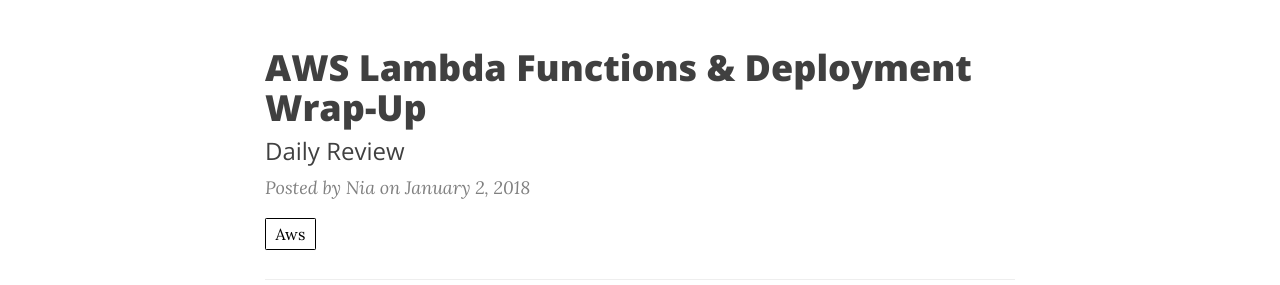
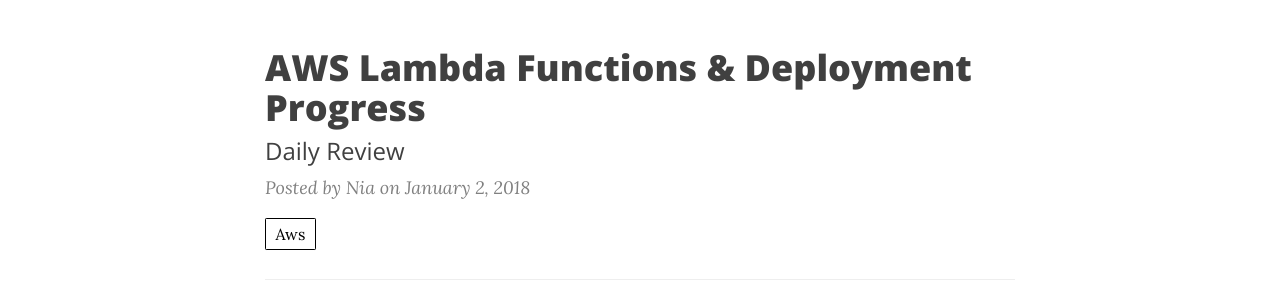
Before and after one commit to niamurrell/jekyll-blog, a Jekyll site: the page built from index.html, in a window 1280 px wide and 900 px high. Shown: the part 300-585 px from the top of the window. Built offline with Jekyll 4.4.1, drawn with Linux system fonts in a browser that asks for light colours; nearby versions of some CDN libraries; the list of posts is cut into pages by our own code.

Commit message:
Add today's post

```diff
--- a/_posts/2018-01-02-site-is-live.md
+++ b/_posts/2018-01-02-aws-deployment-cont.md
@@ -1,6 +1,6 @@
 ---
 layout:     post
-title:      AWS Lambda Functions & Deployment Wrap-Up
+title:      AWS Lambda Functions & Deployment Progress
 author:     Nia
 tags: 		  AWS
 subtitle:  	Daily Review
```
